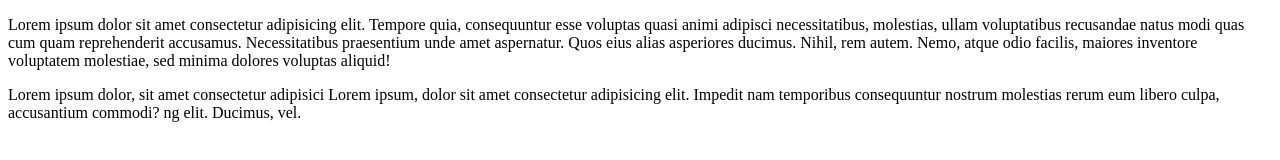
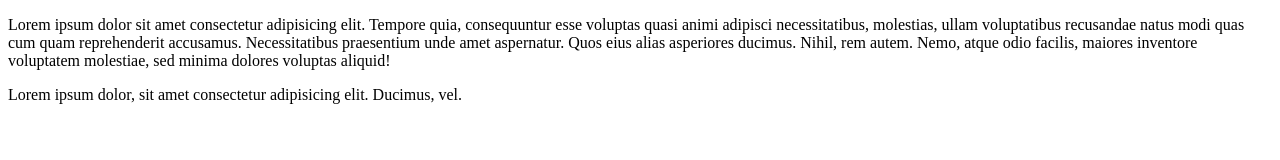
Before and after one commit to LokeshSingh1102/demo_git, a plain HTML site: page index.html in a window 1280 px wide. Drawn offline with Linux system fonts and the light colour scheme.

Commit message:
Revert "123"
This reverts commit b9efa88cc6368f0133c4cdd7ce58a1ab5178b307.

```diff
--- a/index.html
+++ b/index.html
@@ -10,7 +10,7 @@
 
 <body>
     <p>Lorem ipsum dolor sit amet consectetur adipisicing elit. Tempore quia, consequuntur esse voluptas quasi animi adipisci necessitatibus, molestias, ullam voluptatibus recusandae natus modi quas cum quam reprehenderit accusamus. Necessitatibus praesentium unde amet aspernatur. Quos eius alias asperiores ducimus. Nihil, rem autem. Nemo, atque odio facilis, maiores inventore voluptatem molestiae, sed minima dolores voluptas aliquid!</p>
-    <p>Lorem ipsum dolor, sit amet consectetur adipisici Lorem ipsum, dolor sit amet consectetur adipisicing elit. Impedit nam temporibus consequuntur nostrum molestias rerum eum libero culpa, accusantium commodi? ng elit. Ducimus, vel.</p>
+    <p>Lorem ipsum dolor, sit amet consectetur adipisicing elit. Ducimus, vel.</p>
 </body>
 
 </html>
```
